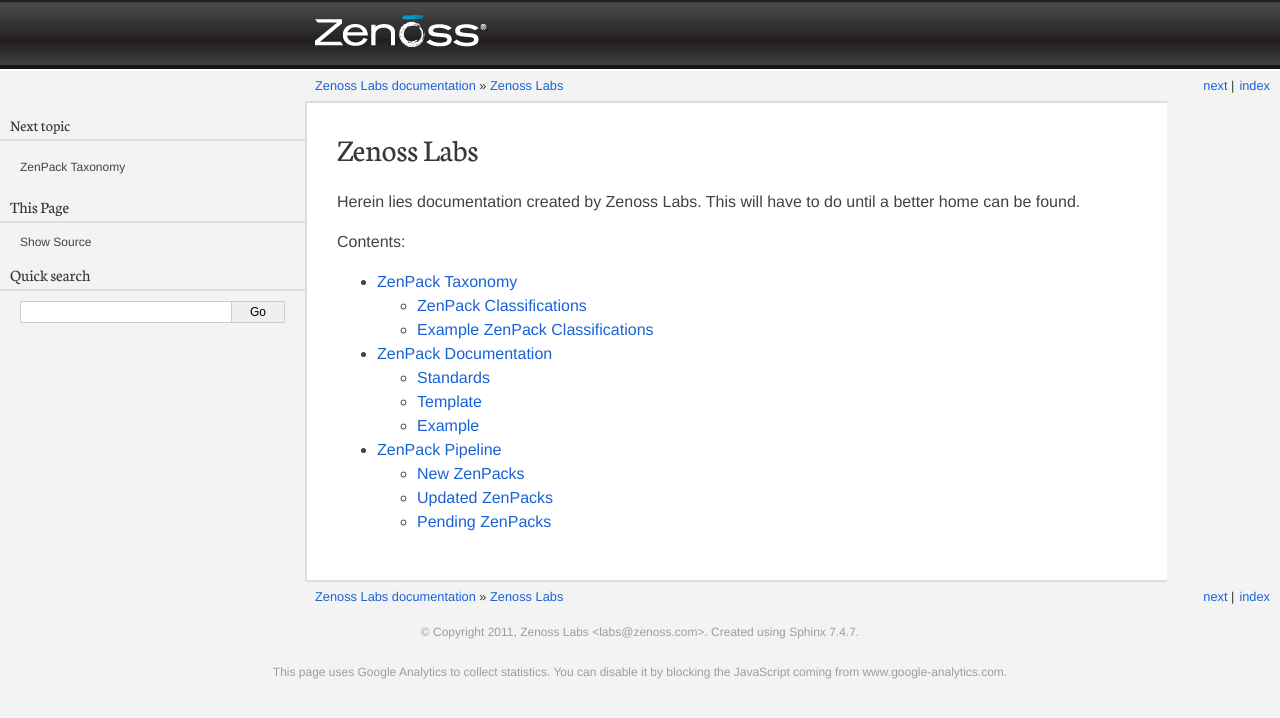
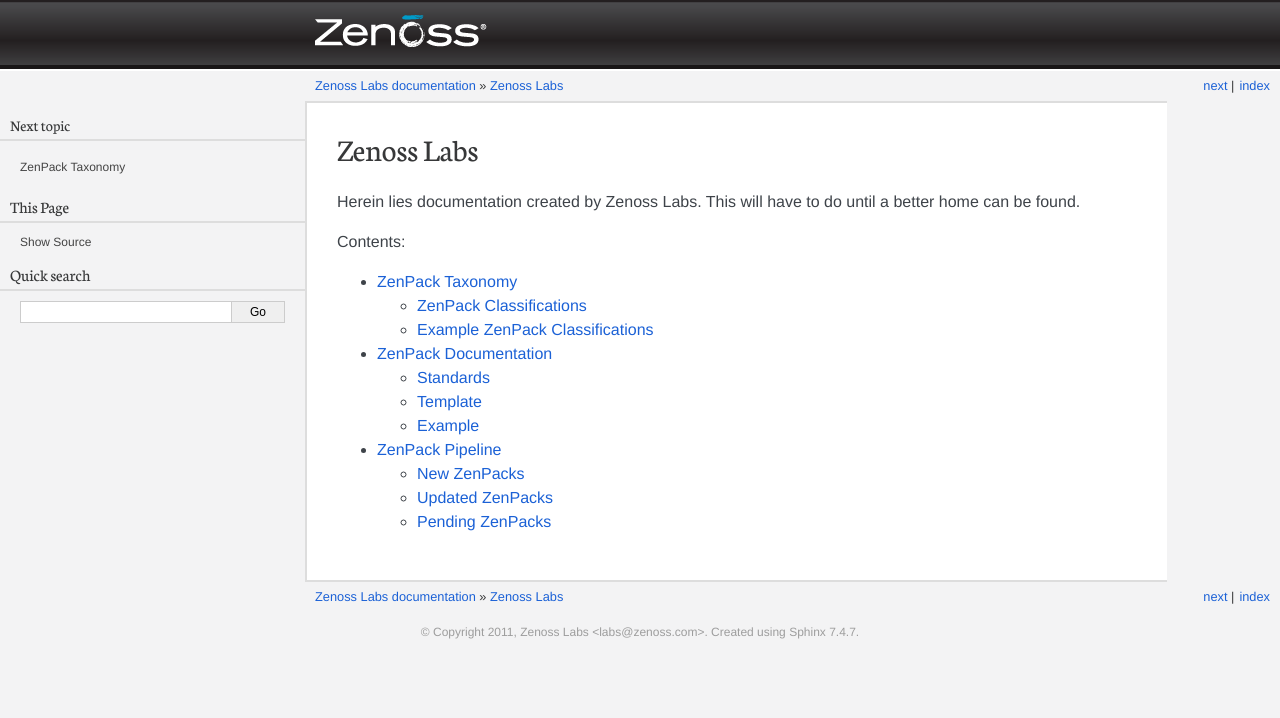
Before and after one commit to zenoss/zenosslabs, a Sphinx documentation site: the page built from docs/index.rst, in a window 1280 px wide. Shown: the top 718 px of the page. Built offline with Sphinx 7.4.7, drawn with Linux system fonts in a browser that asks for light colours.

Commit message:
Testing analytics stuff on a branch.

```diff
--- a/docs/_templates/layout.html
+++ /dev/null
@@ -1,27 +0,0 @@
-{% extends "!layout.html" %}
-
-{%- block extrahead %}
-{{ super() }}
-<script type="text/javascript">
-  var _gaq = _gaq || [];
-  _gaq.push(['_setAccount', 'UA-27591123-1']);
-  _gaq.push(['_trackPageview']);
-</script>
-{% endblock %}
-
-{% block footer %}
-{{ super() }}
-<div class="footer">This page uses <a href="http://analytics.google.com/">
-Google Analytics</a> to collect statistics. You can disable it by blocking
-the JavaScript coming from www.google-analytics.com.
-<script type="text/javascript">
-  (function() {
-    var ga = document.createElement('script');
-    ga.src = ('https:' == document.location.protocol ?
-              'https://ssl' : 'http://www') + '.google-analytics.com/ga.js';
-    ga.setAttribute('async', 'true');
-    document.documentElement.firstChild.appendChild(ga);
-  })();
-</script>
-</div>
-{% endblock %}
--- a/docs/conf.py
+++ b/docs/conf.py
@@ -1,3 +1,9 @@
+import os
+
+# Check if we're being built by readthedocs.org.
+on_rtd = os.environ.get('READTHEDOCS', None) == 'True'
+
+
 # -- General configuration -----------------------------------------------------
 
 # Add any Sphinx extension module names here, as strings. They can be extensions
@@ -33,16 +39,20 @@
 
 # -- Options for HTML output ---------------------------------------------------
 
-# The theme to use for HTML and HTML Help pages.  See the documentation for
-# a list of builtin themes.
-html_theme = 'pyramid'
-
 # Theme options are theme-specific and customize the look and feel of a theme
 # further.  For a list of options available for each theme, see the
 # documentation.
 html_theme_options = {
     'sidebarwidth': '305',
     }
+
+# The theme to use for HTML and HTML Help pages.  See the documentation for
+# a list of builtin themes.
+if on_rtd:
+    html_theme = 'default'
+    html_theme_options['analytics_code'] = 'UA-27591123-1'
+else:
+    html_theme = 'pyramid'
 
 # Theme customizations not supported by options.
 html_static_path = ['_static']
```
